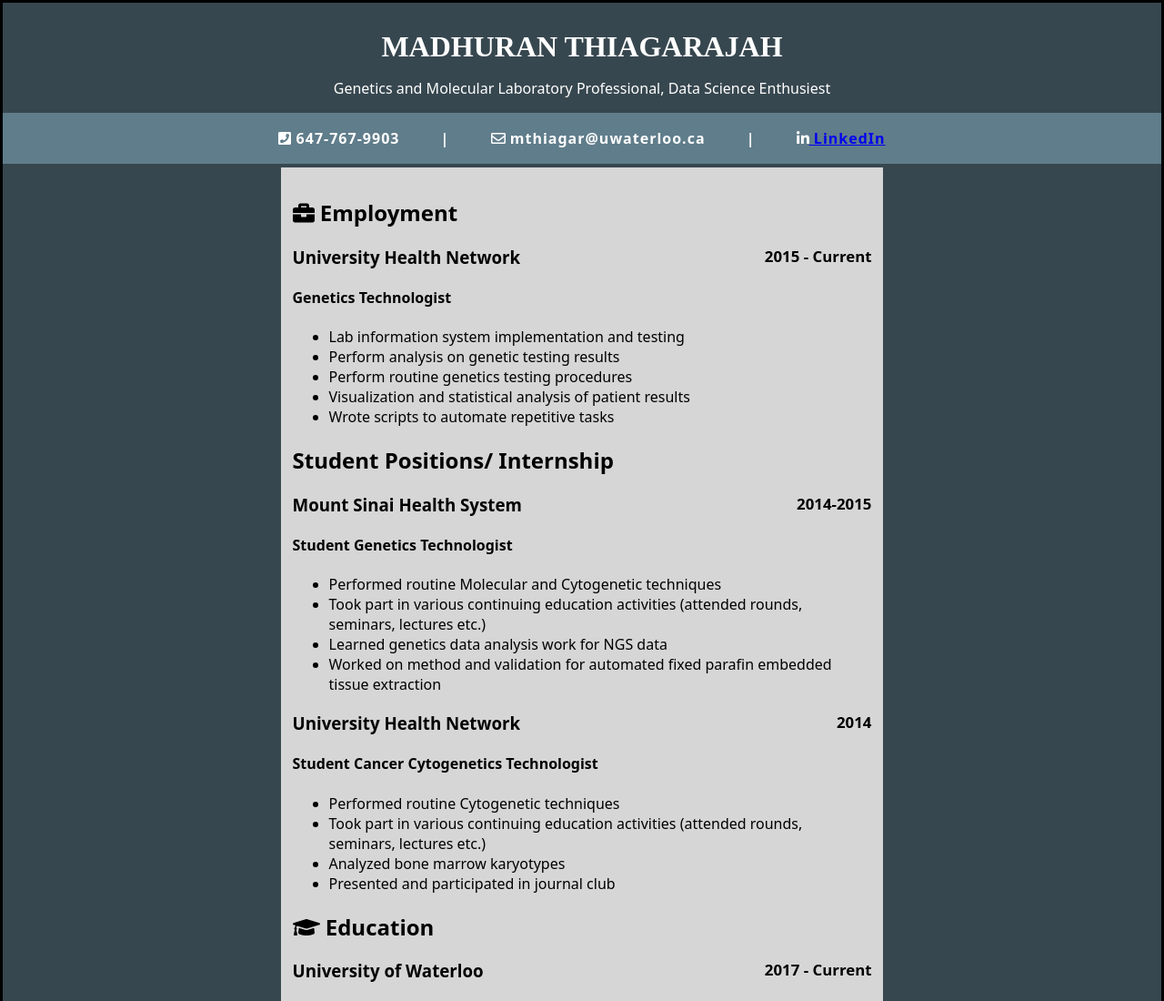
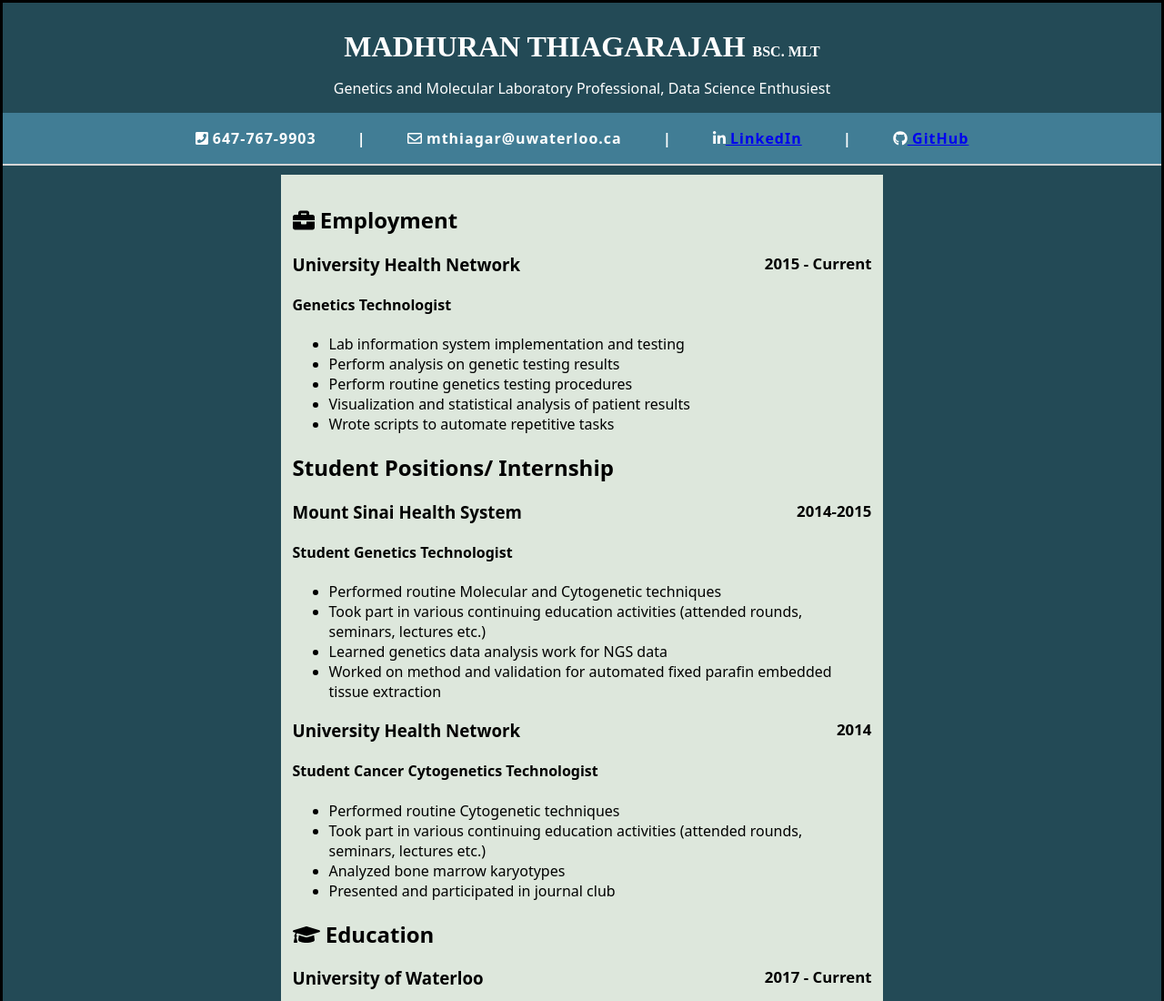
Before and after one commit to mthiagar/personalsite_archive, a plain HTML site: page index.html in a window 1280 px wide. Shown: the top 1100 px of the page at 91% size. Drawn offline with Linux system fonts and the light colour scheme.

Commit message:
Added link to github in contact section

```diff
--- a/index.html
+++ b/index.html
@@ -6,14 +6,17 @@
 	<script defer src="https://use.fontawesome.com/releases/v5.0.6/js/all.js"></script>
 </head>
 <body>
-	<h1>Madhuran Thiagarajah</h1>
+	<div class=header>
+		<h1>Madhuran Thiagarajah <span id=pro_titles>BSc. MLT</span></h1>
 		<p>Genetics and Molecular Laboratory Professional, Data Science Enthusiest</p>
 		<div id=contact_info>
 			<p>
 				<span class=contact> <i class="fas fa-phone-square"></i> 647-767-9903 </span> |
 				<span class=contact> <i class="far fa-envelope"></i> mthiagar@uwaterloo.ca </span> |
-			<span class=contact> <i class="fab fa-linkedin-in"></i><a href="https://ca.linkedin.com/in/madhuran-thiagarajah-15496733"> LinkedIn</a> </span>
+				<span class=contact> <i class="fab fa-linkedin-in"></i><a href="https://ca.linkedin.com/in/madhuran-thiagarajah-15496733"> LinkedIn</a> </span> |
+				<span class=contact> <i class="fab fa-github"></i><a href="https://github.com/mthiagar"> GitHub</a> </span>
 			</p>
+		</div>
 	</div>
 	<div id=main_content>
 		<div class=category_content>
--- a/styles/resume.css
+++ b/styles/resume.css
@@ -1,7 +1,7 @@
 body{
 	margin: auto;
 	border:solid;
-	background-color: #37474f;
+	background-color:#234a56 ;
 	font-family: Noto Sans;
 }
 h1{
@@ -12,7 +12,13 @@ h1{
 	padding-top: 30px;
 	width: 50%;
 	margin: 0 auto;
+	background-color:
 }
+
+#pro_titles{
+	font-size: 50%;
+}
+
 p{
 	text-align: center;
 	color: white
@@ -20,7 +26,7 @@ p{
 
 .contact{
 	padding-left: 40px;
-	padding-right: 40px;
+	padding-right: 40px
 }
 
 .dates {
@@ -31,24 +37,22 @@ p{
 }
 
 #contact_info{
-	background-color: #607d8b;
-	color: white;
+	background: #417d95;
 	padding: 1px;
+	border-bottom: 2px solid #d6d6d6;
 	margin: 0px;
-	color: white;
 	text-align: center;
 	height: 100%;
 	font-weight: 700;
-	color:steelblue;
 	letter-spacing: 1px;
-	transition: all 0.5s;
 	outline: none;
-
 }
 
 #main_content{
 	width: 50%;
 	margin: 4px auto;
+	margin-top: 10px;
 	color: black;
-	background-color: #d6d6d6;
+	background-color: #dde7dc;
  	padding: 1%;
+}
```
Lines whose indentation alone changed are shown as unchanged.
